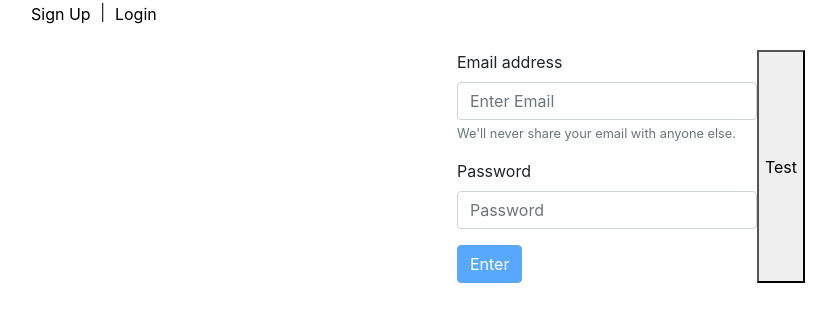
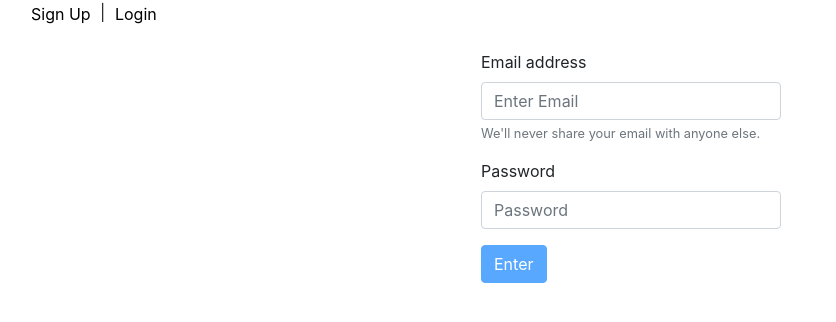
Before and after one commit to KarkanitsaD/CarRentalSystem_Angular, an Angular app: page /login in a window 1280 px wide. Shown: the top 322 px of the page, without its empty margins (9-845 px from the left). Built offline with nearby package versions, Linux system fonts and the light colour scheme.

Commit message:
remove test method from login component

```diff
--- a/src/app/components/login/login.component.html
+++ b/src/app/components/login/login.component.html
@@ -13,5 +13,4 @@
             <button [disabled]="!loginForm.valid" type="submit" class="btn btn-primary">Enter</button>
         </div>
     </form>
-    <button (click)="onTest()">Test</button>
 </div>
--- a/src/app/components/login/login.component.ts
+++ b/src/app/components/login/login.component.ts
@@ -36,9 +36,4 @@ export class LoginComponent{
             console.log(data.token);
         });
     }
-
-    onTest() {
-        let base_url = environment.api_url;
-        this.http.get(base_url + 'auth/test').pipe(map(x => console.log(x))).subscribe();
-    }
 }
```
